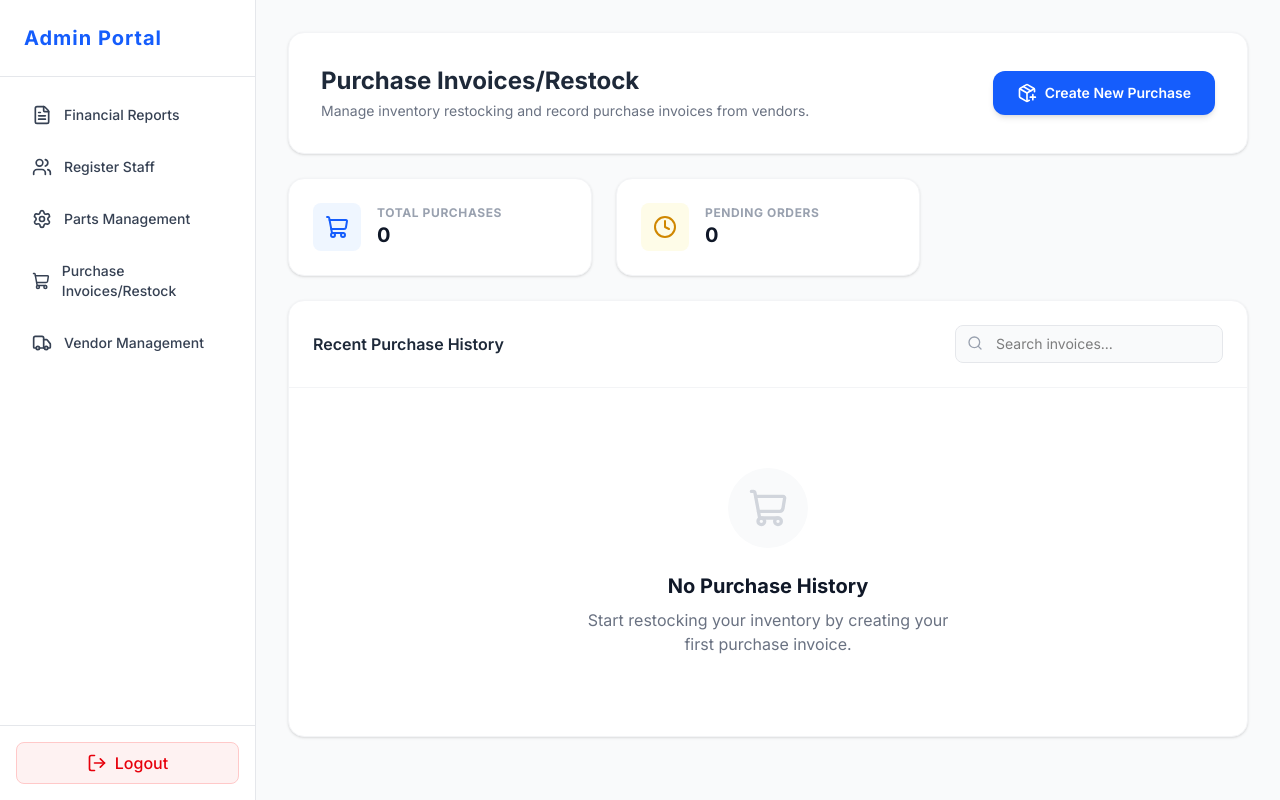
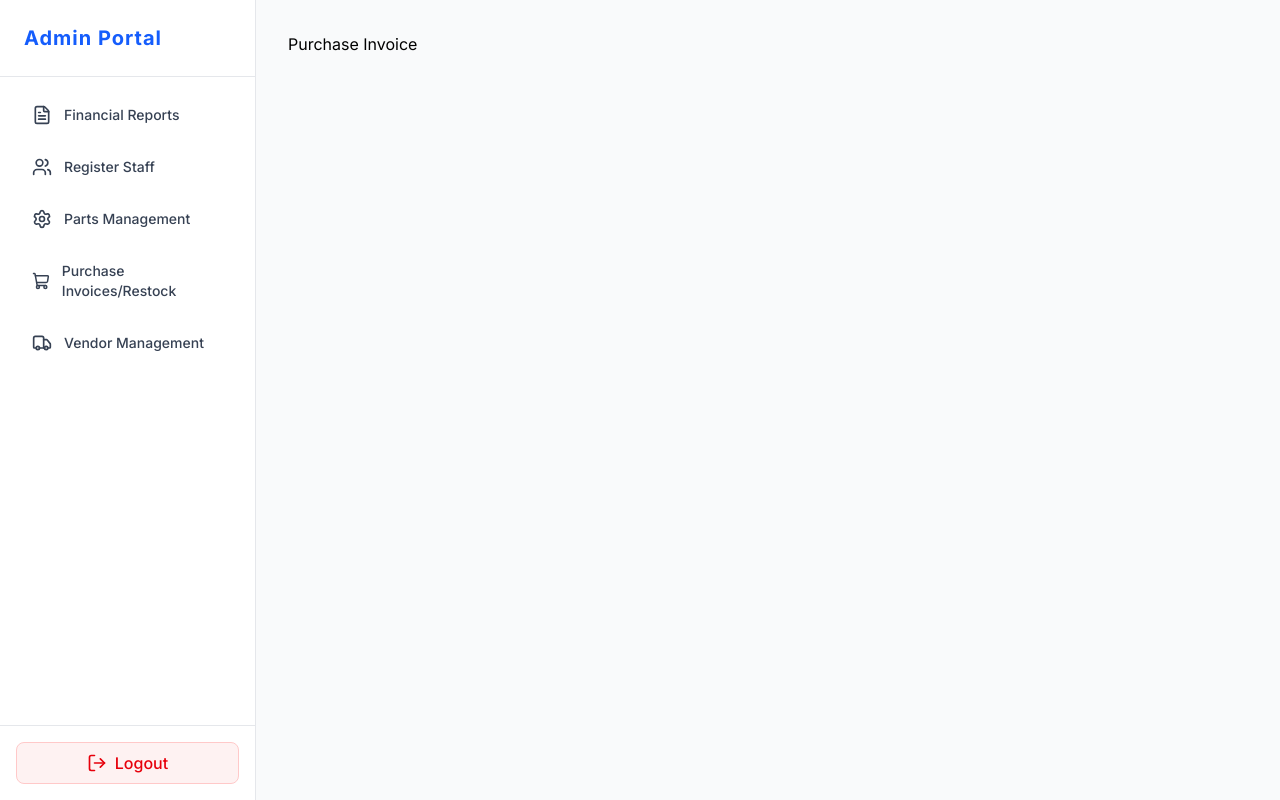
Before and after one commit to Srijan-61/VehicleInventoryManagementSystem_Frontend, a React (Vite) app in the folder Frontend/: page /admin/invoices in a window 1280 px wide. Built offline with nearby package versions, Linux system fonts and the light colour scheme.

Commit message:
UI changes and fixes

```diff
--- a/Frontend/src/Pages/admin/FinancialReports.jsx
+++ b/Frontend/src/Pages/admin/FinancialReports.jsx
@@ -1,53 +1,5 @@
-import React from 'react';
-import { DollarSign, TrendingUp, BarChart3, Download, Calendar } from 'lucide-react';
-
-const FinancialReports = () => {
-  const stats = [
-    { label: 'Total Revenue', value: '$0.00', icon: DollarSign, color: 'text-green-600', bg: 'bg-green-50' },
-    { label: 'Total Expenses', value: '$0.00', icon: TrendingUp, color: 'text-red-600', bg: 'bg-red-50' },
-    { label: 'Net Profit', value: '$0.00', icon: BarChart3, color: 'text-blue-600', bg: 'bg-blue-50' },
-  ];
-
-  return (
-    <div className="space-y-6">
-      <div className="flex justify-between items-center bg-white p-6 rounded-2xl shadow-sm border border-gray-100">
-        <div>
-          <h1 className="text-2xl font-bold text-gray-800">Financial Reports</h1>
-          <p className="text-sm text-gray-500 mt-1">Track your business revenue, expenses, and overall profitability.</p>
-        </div>
-        <div className="flex gap-3">
-          <button className="flex items-center gap-2 px-4 py-2 bg-white border border-gray-200 text-gray-700 rounded-lg text-sm font-medium hover:bg-gray-50 transition-colors">
-            <Calendar className="w-4 h-4" /> This Month
-          </button>
-          <button className="flex items-center gap-2 px-4 py-2 bg-gray-900 text-white rounded-lg text-sm font-medium hover:bg-gray-800 transition-colors">
-            <Download className="w-4 h-4" /> Export Report
-          </button>
-        </div>
-      </div>
-
-      <div className="grid grid-cols-1 md:grid-cols-3 gap-6">
-        {stats.map((stat, idx) => (
-          <div key={idx} className="bg-white p-6 rounded-2xl shadow-sm border border-gray-100 flex items-center gap-4">
-            <div className={`p-4 rounded-xl ${stat.bg} ${stat.color}`}>
-              <stat.icon className="w-6 h-6" />
-            </div>
-            <div>
-              <p className="text-sm font-medium text-gray-500">{stat.label}</p>
-              <h3 className="text-2xl font-bold text-gray-900">{stat.value}</h3>
-            </div>
-          </div>
-        ))}
-      </div>
-
-      <div className="bg-white p-8 rounded-2xl shadow-sm border border-gray-100 text-center py-20">
-        <div className="inline-flex items-center justify-center w-20 h-20 rounded-full bg-gray-50 text-gray-300 mb-6">
-          <BarChart3 className="w-10 h-10" />
-        </div>
-        <h3 className="text-xl font-bold text-gray-900 mb-2">No Financial Data Found</h3>
-        <p className="text-gray-500 max-w-sm mx-auto">Financial reports will appear here once sales and purchase invoices are recorded in the system.</p>
-      </div>
-    </div>
-  );
-};
+function FinancialReports() {
+  return <h1>Financial Report</h1>;
+}
 
 export default FinancialReports;
--- a/Frontend/src/Pages/admin/ManageVendors.jsx
+++ b/Frontend/src/Pages/admin/ManageVendors.jsx
@@ -1,41 +1,5 @@
-import React from 'react';
-import { Truck, UserPlus, Search, Phone, Mail } from 'lucide-react';
-
-const ManageVendors = () => {
-  return (
-    <div className="space-y-6">
-      <div className="bg-white p-8 rounded-2xl shadow-sm border border-gray-100 flex justify-between items-center">
-        <div>
-          <h1 className="text-2xl font-bold text-gray-800">Vendor Management</h1>
-          <p className="text-sm text-gray-500 mt-1">Manage your suppliers and vendor contact information.</p>
-        </div>
-        <button className="flex items-center gap-2 px-6 py-3 bg-blue-600 text-white rounded-xl font-semibold text-sm hover:bg-blue-700 transition-all shadow-md">
-          <UserPlus className="w-5 h-5" /> Add New Vendor
-        </button>
-      </div>
-
-      <div className="bg-white rounded-2xl shadow-sm border border-gray-100 overflow-hidden">
-        <div className="p-6 border-b border-gray-100 flex justify-between items-center">
-          <h3 className="font-semibold text-gray-800">Active Vendors</h3>
-          <div className="relative">
-            <input
-              type="text"
-              placeholder="Search vendors..."
-              className="pl-10 pr-4 py-2 bg-gray-50 border border-gray-200 rounded-lg text-sm focus:outline-none focus:ring-2 focus:ring-blue-500/20"
-            />
-            <Search className="absolute left-3 top-2.5 w-4 h-4 text-gray-400" />
-          </div>
-        </div>
-        <div className="p-20 text-center">
-          <div className="inline-flex items-center justify-center w-20 h-20 rounded-full bg-gray-50 text-gray-300 mb-6">
-            <Truck className="w-10 h-10" />
-          </div>
-          <h3 className="text-xl font-bold text-gray-900 mb-2">No Vendors Registered</h3>
-          <p className="text-gray-500 max-w-sm mx-auto">Maintain a list of all your vehicle parts suppliers and vendors here.</p>
-        </div>
-      </div>
-    </div>
-  );
-};
+function ManageVendors() {
+  return <h1>Vender Management</h1>;
+}
 
 export default ManageVendors;
--- a/Frontend/src/Pages/admin/PurchaseInvoices.jsx
+++ b/Frontend/src/Pages/admin/PurchaseInvoices.jsx
@@ -1,62 +1,5 @@
-import React from 'react';
-import { ShoppingCart, PackagePlus, Clock, Search } from 'lucide-react';
-
-const PurchaseInvoices = () => {
-  return (
-    <div className="space-y-6">
-      <div className="bg-white p-8 rounded-2xl shadow-sm border border-gray-100 flex justify-between items-center">
-        <div>
-          <h1 className="text-2xl font-bold text-gray-800">Purchase Invoices/Restock</h1>
-          <p className="text-sm text-gray-500 mt-1">Manage inventory restocking and record purchase invoices from vendors.</p>
-        </div>
-        <button className="flex items-center gap-2 px-6 py-3 bg-blue-600 text-white rounded-xl font-semibold text-sm hover:bg-blue-700 transition-all shadow-md">
-          <PackagePlus className="w-5 h-5" /> Create New Purchase
-        </button>
-      </div>
-
-      <div className="grid grid-cols-1 md:grid-cols-3 gap-6">
-        <div className="bg-white p-6 rounded-2xl shadow-sm border border-gray-100 flex items-center gap-4">
-          <div className="p-3 bg-blue-50 text-blue-600 rounded-lg">
-            <ShoppingCart className="w-6 h-6" />
-          </div>
-          <div>
-            <p className="text-xs font-bold text-gray-400 uppercase tracking-wider">Total Purchases</p>
-            <h3 className="text-xl font-bold text-gray-900">0</h3>
-          </div>
-        </div>
-        <div className="bg-white p-6 rounded-2xl shadow-sm border border-gray-100 flex items-center gap-4">
-          <div className="p-3 bg-yellow-50 text-yellow-600 rounded-lg">
-            <Clock className="w-6 h-6" />
-          </div>
-          <div>
-            <p className="text-xs font-bold text-gray-400 uppercase tracking-wider">Pending Orders</p>
-            <h3 className="text-xl font-bold text-gray-900">0</h3>
-          </div>
-        </div>
-      </div>
-
-      <div className="bg-white rounded-2xl shadow-sm border border-gray-100 overflow-hidden">
-        <div className="p-6 border-b border-gray-100 flex justify-between items-center">
-          <h3 className="font-semibold text-gray-800">Recent Purchase History</h3>
-          <div className="relative">
-            <input
-              type="text"
-              placeholder="Search invoices..."
-              className="pl-10 pr-4 py-2 bg-gray-50 border border-gray-200 rounded-lg text-sm focus:outline-none focus:ring-2 focus:ring-blue-500/20"
-            />
-            <Search className="absolute left-3 top-2.5 w-4 h-4 text-gray-400" />
-          </div>
-        </div>
-        <div className="p-20 text-center">
-          <div className="inline-flex items-center justify-center w-20 h-20 rounded-full bg-gray-50 text-gray-300 mb-6">
-            <ShoppingCart className="w-10 h-10" />
-          </div>
-          <h3 className="text-xl font-bold text-gray-900 mb-2">No Purchase History</h3>
-          <p className="text-gray-500 max-w-sm mx-auto">Start restocking your inventory by creating your first purchase invoice.</p>
-        </div>
-      </div>
-    </div>
-  );
-};
+function PurchaseInvoices() {
+  return <h1>Purchase Invoice</h1>;
+}
 
 export default PurchaseInvoices;
--- a/Frontend/src/Pages/admin/VendorPage.jsx
+++ b/Frontend/src/Pages/admin/VendorPage.jsx
@@ -1,53 +1,5 @@
-import { useState } from "react";
-
 function VendorPage() {
-  const [vendors, setVendors] = useState([]);
-  const [form, setForm] = useState({ name: "", phone: "", address: "" });
-
-  const addVendor = () => {
-    setVendors([...vendors, form]);
-    setForm({ name: "", phone: "", address: "" });
-  };
-
-  const deleteVendor = (index) => {
-    const newList = vendors.filter((_, i) => i !== index);
-    setVendors(newList);
-  };
-
-  return (
-    <div style={{ padding: "20px" }}>
-      <h2>Vendor Management</h2>
-
-      <input placeholder="Name" value={form.name} onChange={(e) => setForm({ ...form, name: e.target.value })} />
-      <input placeholder="Phone" value={form.phone} onChange={(e) => setForm({ ...form, phone: e.target.value })} />
-      <input placeholder="Address" value={form.address} onChange={(e) => setForm({ ...form, address: e.target.value })} />
-
-      <button onClick={addVendor}>Add Vendor</button>
-
-      <table border="1" style={{ marginTop: "20px" }}>
-        <thead>
-          <tr>
-            <th>Name</th>
-            <th>Phone</th>
-            <th>Address</th>
-            <th>Action</th>
-          </tr>
-        </thead>
-        <tbody>
-          {vendors.map((v, i) => (
-            <tr key={i}>
-              <td>{v.name}</td>
-              <td>{v.phone}</td>
-              <td>{v.address}</td>
-              <td>
-                <button onClick={() => deleteVendor(i)}>Delete</button>
-              </td>
-            </tr>
-          ))}
-        </tbody>
-      </table>
-    </div>
-  );
+  return <h1>Vender Management</h1>;
 }
 
 export default VendorPage;
```
